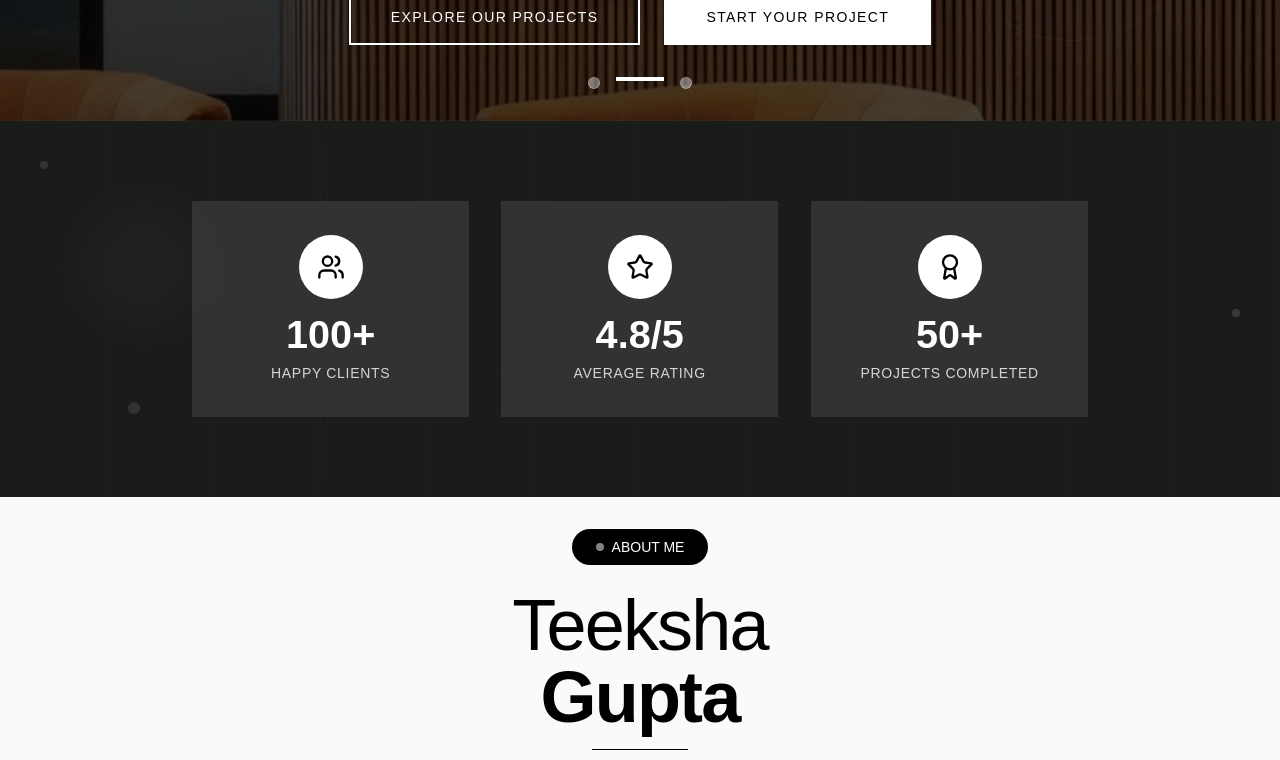
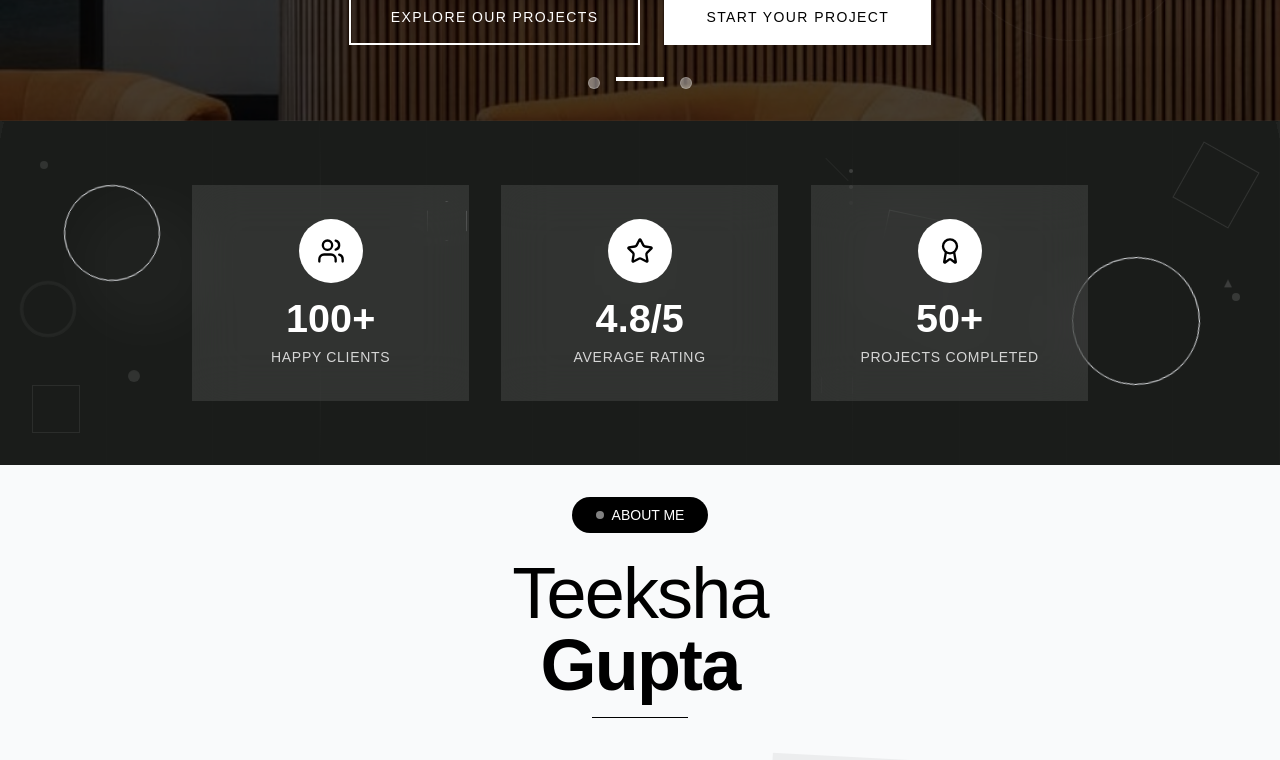
Before and after one commit to YR-IT/TeekshaGupta, a Next.js app: page / in a window 1280 px wide. Shown: the part 700-1460 px from the top of the page. Built offline with nearby package versions, Linux system fonts and the light colour scheme.

Commit message:
fixed spacing

```diff
--- a/components/about.tsx
+++ b/components/about.tsx
@@ -191,16 +191,34 @@ const About = () => {
       {/* RATINGS Section */}
       <div
         ref={ratingsRef}
-        className={`relative bg-[#1a1c1a] py-20 overflow-hidden transition-all duration-1000 delay-500 ${isVisible ? 'opacity-100 translate-y-0' : 'opacity-0 translate-y-8'}`}
+        className={`relative bg-[#1a1c1a] py-16 overflow-hidden transition-all duration-1000 delay-500 ${isVisible ? 'opacity-100 translate-y-0' : 'opacity-0 translate-y-8'}`}
       >
-        {/* Animated Background Elements */}
+        {/* Enhanced Animated Background Elements */}
         <div className="absolute inset-0">
+          {/* Floating Particles */}
           <div className="absolute top-10 left-10 w-2 h-2 bg-white/20 rounded-full animate-pulse"></div>
           <div className="absolute top-32 right-20 w-1 h-1 bg-white/30 rounded-full animate-ping"></div>
           <div className="absolute bottom-20 left-32 w-3 h-3 bg-white/10 rounded-full animate-bounce"></div>
           <div className="absolute top-1/2 right-10 w-2 h-2 bg-white/25 rounded-full animate-pulse delay-300"></div>
+          <div className="absolute top-16 left-1/2 w-1.5 h-1.5 bg-white/15 rounded-full animate-ping delay-200"></div>
+          <div className="absolute bottom-32 right-1/4 w-2.5 h-2.5 bg-white/20 rounded-full animate-bounce delay-400"></div>
+
+          {/* Vertical Lines */}
           <div className="absolute top-0 left-1/4 w-px h-full bg-gradient-to-b from-transparent via-white/10 to-transparent animate-pulse"></div>
           <div className="absolute top-0 right-1/3 w-px h-full bg-gradient-to-b from-transparent via-white/5 to-transparent animate-pulse delay-500"></div>
+          <div className="absolute top-0 left-3/4 w-px h-full bg-gradient-to-b from-transparent via-white/8 to-transparent animate-pulse delay-700"></div>
+
+          {/* Horizontal Lines */}
+          <div className="absolute top-1/4 left-0 w-full h-px bg-gradient-to-r from-transparent via-white/8 to-transparent animate-pulse delay-300"></div>
+          <div className="absolute bottom-1/4 left-0 w-full h-px bg-gradient-to-r from-transparent via-white/6 to-transparent animate-pulse delay-600"></div>
+
+          {/* Diagonal Lines */}
+          <div className="absolute top-0 left-0 w-full h-full">
+            <div className="absolute top-0 left-0 w-1 h-full bg-gradient-to-b from-white/5 via-transparent to-white/5 transform rotate-12 origin-top-left animate-pulse delay-800"></div>
+            <div className="absolute top-0 right-0 w-1 h-full bg-gradient-to-b from-white/5 via-transparent to-white/5 transform -rotate-12 origin-top-right animate-pulse delay-1000"></div>
+          </div>
+
+          {/* Grid Pattern */}
           <div className="absolute inset-0 opacity-5">
             <div className="grid grid-cols-12 h-full">
               {Array.from({length: 12}).map((_, i) => (
@@ -208,8 +226,58 @@ const About = () => {
               ))}
             </div>
           </div>
+
+          {/* Geometric Shapes */}
+          <div className="absolute top-8 right-8 w-16 h-16 border border-white/10 rotate-45 animate-spin" style={{animationDuration: '20s'}}></div>
+          <div className="absolute bottom-8 left-8 w-12 h-12 border border-white/15 animate-pulse"></div>
+          <div className="absolute top-1/2 left-8 w-8 h-8 border-2 border-white/20 rounded-full animate-ping" style={{animationDuration: '3s'}}></div>
+          <div className="absolute top-24 right-1/4 w-20 h-20 border border-white/8 rotate-12 animate-pulse delay-500"></div>
+
+          {/* Hexagon Shapes */}
+          <div className="absolute top-20 left-1/3 w-10 h-10 border border-white/12 transform rotate-30 animate-pulse delay-200" style={{clipPath: 'polygon(50% 0%, 100% 25%, 100% 75%, 50% 100%, 0% 75%, 0% 25%)'}}></div>
+          <div className="absolute bottom-16 right-1/3 w-8 h-8 border border-white/10 transform rotate-60 animate-pulse delay-700" style={{clipPath: 'polygon(50% 0%, 100% 25%, 100% 75%, 50% 100%, 0% 75%, 0% 25%)'}}></div>
+
+          {/* Triangle Shapes */}
+          <div className="absolute top-40 right-12 w-0 h-0 border-l-4 border-r-4 border-b-8 border-l-transparent border-r-transparent border-b-white/15 animate-bounce delay-300" style={{animationDuration: '4s'}}></div>
+          <div className="absolute bottom-40 left-16 w-0 h-0 border-l-6 border-r-6 border-t-10 border-l-transparent border-r-transparent border-t-white/10 animate-pulse delay-600"></div>
+
+          {/* Connecting Lines */}
+          <div className="absolute top-1/3 left-1/4 w-32 h-px bg-gradient-to-r from-white/10 to-transparent animate-pulse delay-400"></div>
+          <div className="absolute top-2/3 right-1/4 w-28 h-px bg-gradient-to-l from-white/8 to-transparent animate-pulse delay-800"></div>
+          <div className="absolute top-1/2 left-1/2 w-px h-24 bg-gradient-to-b from-white/12 to-transparent animate-pulse delay-600"></div>
+
+          {/* Orbital Rings */}
+          <div className="absolute top-16 left-16 w-24 h-24 border border-white/8 rounded-full animate-spin" style={{animationDuration: '30s'}}></div>
+          <div className="absolute bottom-20 right-20 w-32 h-32 border border-white/6 rounded-full animate-spin" style={{animationDuration: '25s', animationDirection: 'reverse'}}></div>
+
+          {/* Crossing Lines Pattern */}
+          <div className="absolute top-0 left-1/2 w-full h-full transform -rotate-45 opacity-20">
+            <div className="w-px h-full bg-gradient-to-b from-transparent via-white/8 to-transparent mx-auto animate-pulse delay-900"></div>
+          </div>
+          <div className="absolute top-0 left-1/2 w-full h-full transform rotate-45 opacity-20">
+            <div className="w-px h-full bg-gradient-to-b from-transparent via-white/8 to-transparent mx-auto animate-pulse delay-1100"></div>
+          </div>
+
+          {/* Glowing Orbs */}
           <div className="absolute top-20 left-20 w-32 h-32 bg-white/5 rounded-full blur-xl animate-pulse"></div>
           <div className="absolute bottom-20 right-20 w-40 h-40 bg-white/3 rounded-full blur-2xl animate-pulse delay-700"></div>
+          <div className="absolute top-1/2 left-1/2 w-48 h-48 bg-white/2 rounded-full blur-3xl animate-pulse delay-1200"></div>
+
+          {/* Constellation Pattern */}
+          <div className="absolute top-12 right-1/3 w-1 h-1 bg-white/30 rounded-full animate-pulse"></div>
+          <div className="absolute top-16 right-1/3 w-1 h-1 bg-white/25 rounded-full animate-pulse delay-200"></div>
+          <div className="absolute top-20 right-1/3 w-1 h-1 bg-white/20 rounded-full animate-pulse delay-400"></div>
+          <div className="absolute top-12 right-1/3 w-8 h-px bg-white/10 transform rotate-45 animate-pulse delay-600"></div>
+
+          {/* Circuit Board Lines */}
+          <div className="absolute bottom-32 left-1/4 w-16 h-px bg-white/10 animate-pulse delay-300"></div>
+          <div className="absolute bottom-32 left-1/4 w-px h-8 bg-white/10 animate-pulse delay-500"></div>
+          <div className="absolute bottom-24 left-1/4 w-12 h-px bg-white/8 animate-pulse delay-700"></div>
+          <div className="absolute bottom-24 left-80 w-px h-6 bg-white/8 animate-pulse delay-900"></div>
+
+          {/* Diamond Shapes */}
+          <div className="absolute top-32 left-1/2 w-6 h-6 border border-white/15 transform rotate-45 animate-pulse delay-400"></div>
+          <div className="absolute bottom-48 right-1/2 w-4 h-4 border border-white/12 transform rotate-45 animate-pulse delay-800"></div>
         </div>
 
         {/* Content Container */}
```
